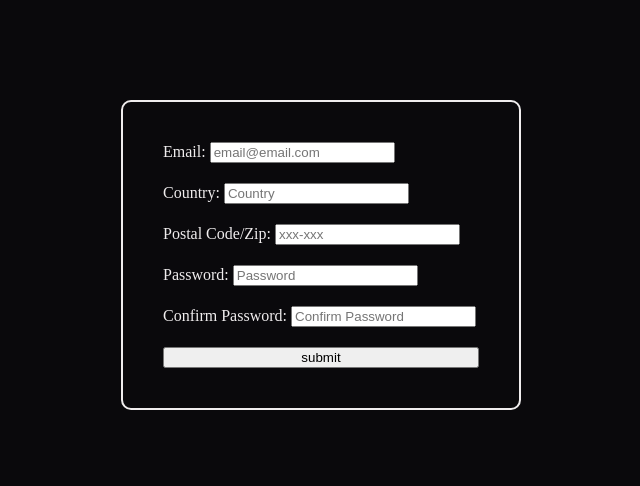
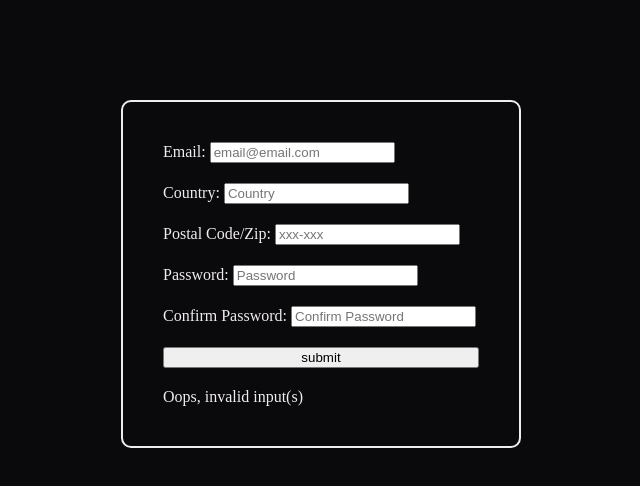
Before and after one commit to aagraston/form-validation, a website built with webpack: page src/webform.html in a window 1280 px wide. Both pictures are taken after a click on the button "submit". Shown: the whole page, without its empty margins (319-959 px from the left). Built offline with nearby package versions, Linux system fonts and the light colour scheme.

Commit message:
feedback added on submission, exercise complete

```diff
--- a/src/index.js
+++ b/src/index.js
@@ -8,6 +8,7 @@ const postalInput = document.querySelector('#input-postal-code')
 const passwordInput = document.querySelector('#input-password')
 const confirmPasswordInput = document.querySelector('#input-confirm-password')
 const submitInput = document.querySelector('#input-submit')
+const feedbackP = document.querySelector('.feedback-paragraph')
 
 emailInput.addEventListener('input', disableValidityCheck)
 countryInput.addEventListener('input', disableValidityCheck)
@@ -73,6 +74,9 @@ function checkSubmission(e) {
     confirmPasswordInput.checkValidity()
   ) {
     clearInputs()
+    setFeedback('well done! Form filled to perfection')
+  } else {
+    setFeedback('Oops, invalid input(s)')
   }
 }
 
@@ -84,6 +88,10 @@ function clearInputs() {
   confirmPasswordInput.value = ''
 }
 
+function setFeedback(s) {
+  feedbackP.innerHTML = s
+}
+
 function disableValidityCheck(e) {
   const t = e.target
   t.setCustomValidity('')
--- a/src/webform.html
+++ b/src/webform.html
@@ -72,6 +72,9 @@
         <div class="form-group-div">
           <input id="input-submit" type="button" value="submit" />
         </div>
+        <div class="form-group-div">
+          <p class="feedback-paragraph"></p>
+        </div>
       </form>
     </div>
   </body>
```
